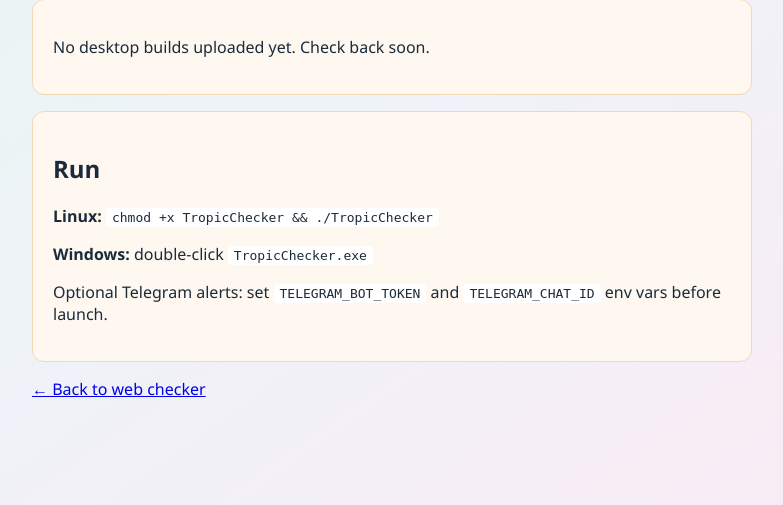
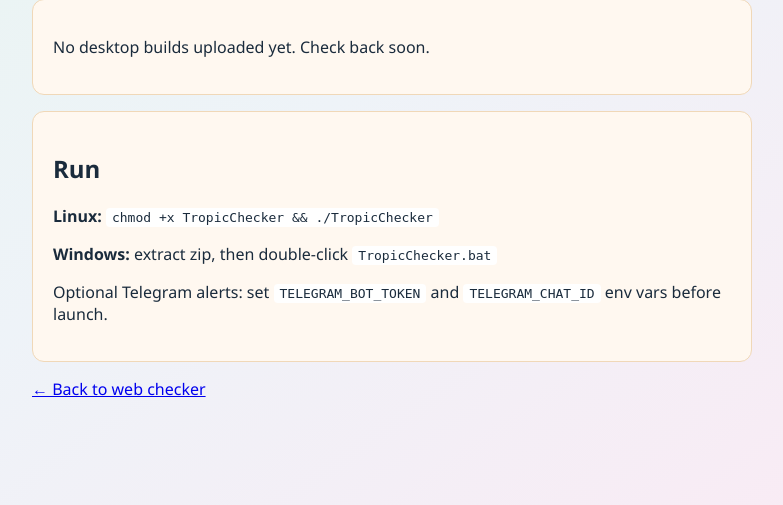
Before and after one commit to krackn88/AgentBoot, a Flask app: page /downloads in a window 1280 px wide. Shown: the part 181-686 px from the top of the page, without its empty margins (248-1031 px from the left). Run offline with Flask 3, Linux system fonts and the light colour scheme.

Commit message:
Fix Windows run instructions on downloads page
Co-authored-by: krackn88 <krackn88@users.noreply.github.com>

```diff
--- a/tropic_checker/web/templates/downloads.html
+++ b/tropic_checker/web/templates/downloads.html
@@ -52,7 +52,7 @@
     <div class="card">
       <h2>Run</h2>
       <p><strong>Linux:</strong> <code>chmod +x TropicChecker && ./TropicChecker</code></p>
-      <p><strong>Windows:</strong> double-click <code>TropicChecker.exe</code></p>
+      <p><strong>Windows:</strong> extract zip, then double-click <code>TropicChecker.bat</code></p>
       <p>Optional Telegram alerts: set <code>TELEGRAM_BOT_TOKEN</code> and <code>TELEGRAM_CHAT_ID</code> env vars before launch.</p>
     </div>
 
```
